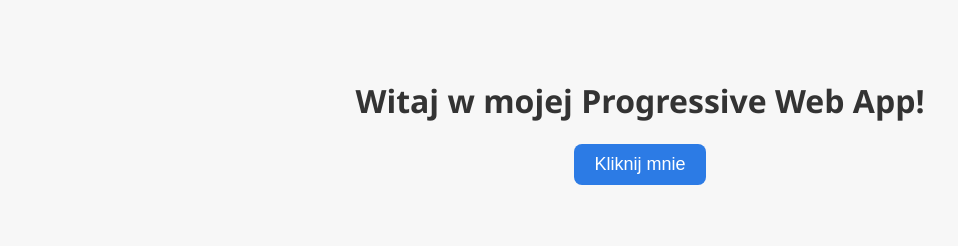
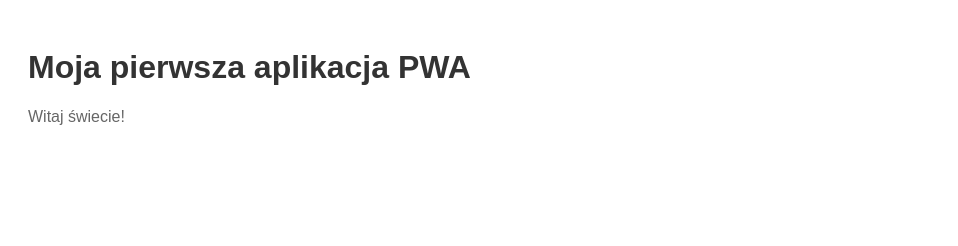
Before and after one commit to Juras9056/PWA-APP, a plain HTML site: page index.html in a window 1280 px wide. Shown: the whole page, without its empty margins (0-958 px from the left). Drawn offline with Linux system fonts and the light colour scheme.

Commit message:
Zmiana plików

```diff
--- a/index.html
+++ b/index.html
@@ -1,23 +1,53 @@
 <!DOCTYPE html>
-<html lang="pl">
+
+<html lang="en">
+
 <head>
-  <meta charset="UTF-8" />
-  <meta name="viewport" content="width=device-width, initial-scale=1.0" />
-  <title>Moja PWA</title>
-  <link rel="manifest" href="manifest.json" />
-  <link rel="stylesheet" href="style.css" />
+
+    <meta charset="UTF-8">
+
+    <meta name="viewport" content="width=device-width, initial-scale=1.0">
+
+    <title>Moja aplikacja PWA</title>
+
+    <link rel="stylesheet" href="style.css">
+
+    <link rel="manifest" href="manifest.json">
+
 </head>
+
 <body>
-  <h1>Witaj w mojej Progressive Web App!</h1>
-  <button onclick="klik()">Kliknij mnie</button>
+
+    <h1>Moja pierwsza aplikacja PWA</h1>
+
+    <p>Witaj świecie!</p>
+
+
 
     <script src="script.js"></script>
+
     <script>
+
         if ('serviceWorker' in navigator) {
+
             navigator.serviceWorker.register('sw.js')
-        .then(reg => console.log('✅ Service Worker zarejestrowany:', reg))
-        .catch(err => console.error('❌ Błąd SW:', err));
+
+                .then(function() {
+
+                    console.log('Service Worker zarejestrowany poprawnie.');
+
+                })
+
+                .catch(function(error) {
+
+                    console.error('Błąd podczas rejestracji Service Workera:', error);
+
+                });
+
         }
+
     </script>
+
 </body>
+
 </html>
--- a/script.js
+++ /dev/null
@@ -1,5 +0,0 @@
-function klik() {
-    alert('Kliknięto przycisk!');
-  }
-
-  console.log('Skrypt JavaScript działa!');
--- a/style.css
+++ b/style.css
@@ -1,25 +1,27 @@
+/* style.css */
+
+
+
 body {
-    font-family: 'Segoe UI', sans-serif;
-    background-color: #f7f7f7;
-    text-align: center;
-    padding: 50px;
-  }
 
-  h1 {
+    font-family: Arial, sans-serif;
+
+    padding: 20px;
+
+}
+
+
+
+h1 {
+
     color: #333;
-  }
 
-  button {
-    padding: 10px 20px;
-    font-size: 18px;
-    background-color: #2c7be5;
-    color: white;
-    border: none;
-    border-radius: 8px;
-    cursor: pointer;
-    transition: background-color 0.3s ease;
-  }
+}
 
-  button:hover {
-    background-color: #1a5bb8;
-  }
+
+
+p {
+
+    color: #666;
+
+}
```
Also changed, not shown: sw.js (+39 -10 lines), README.md (deleted), manifest.json. Lines whose indentation alone changed are shown as unchanged.
